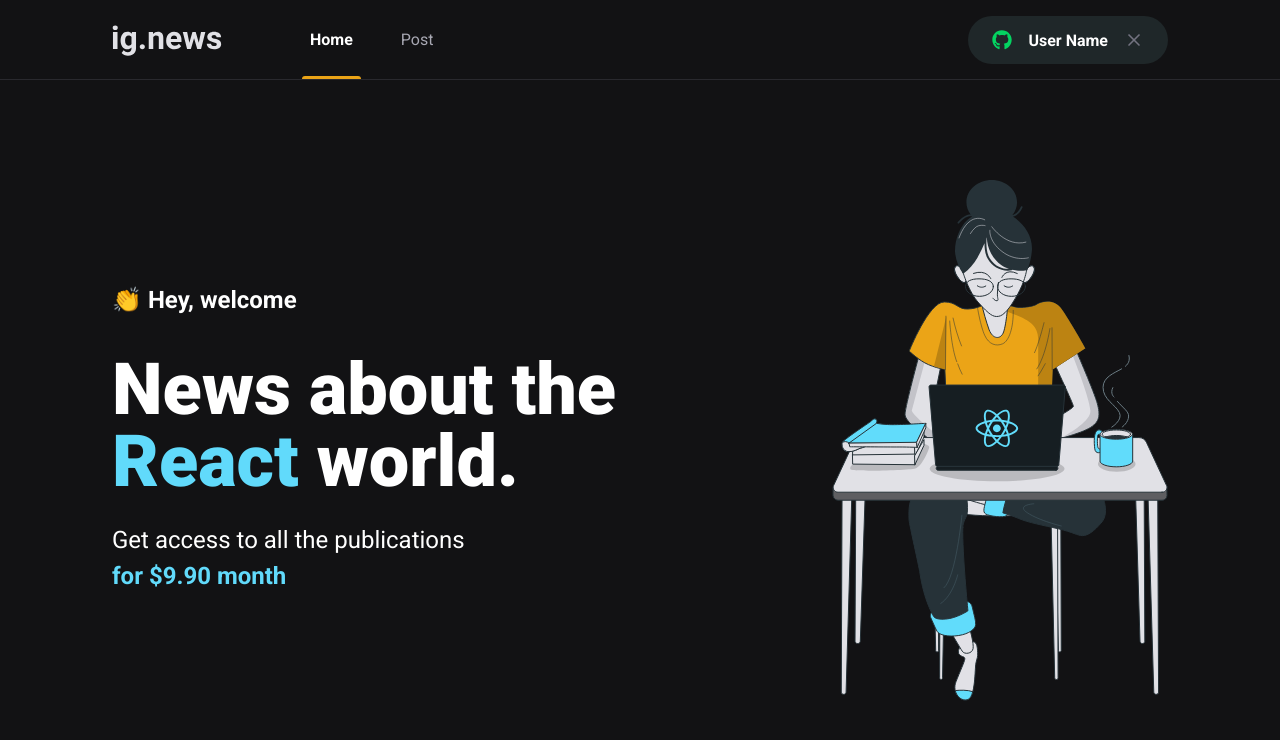
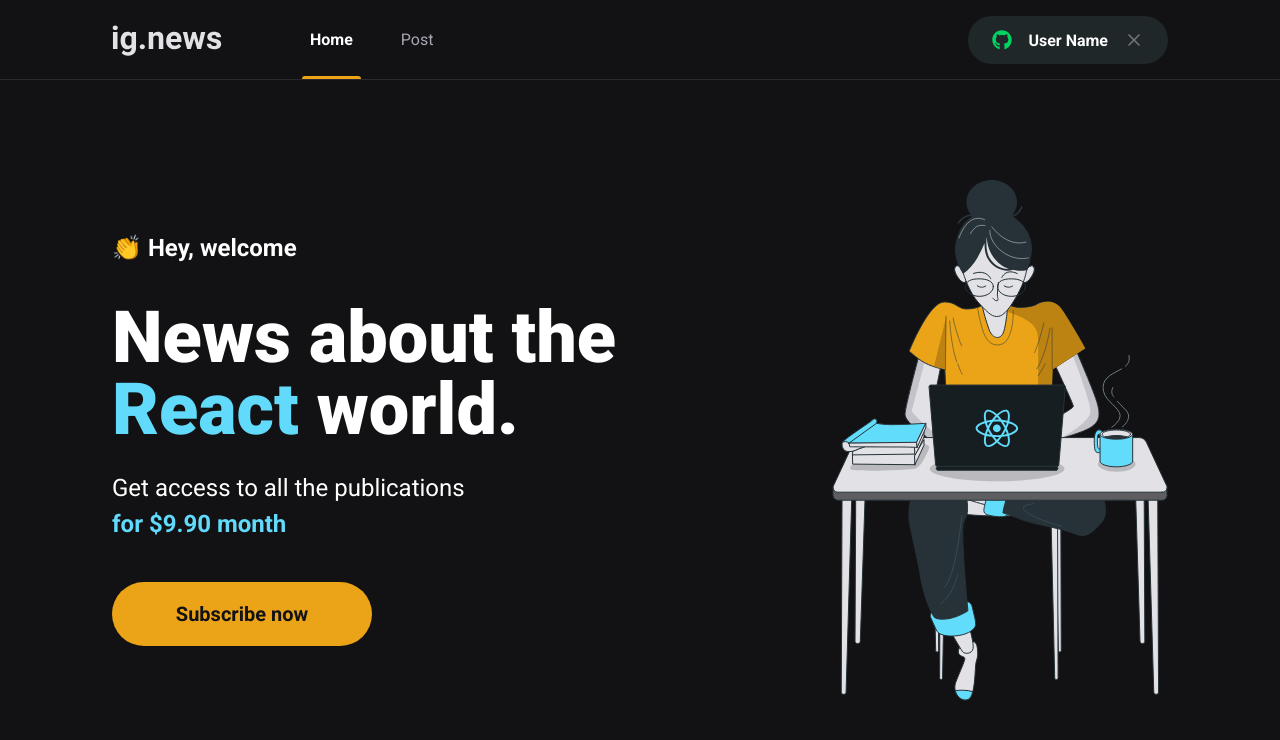
Before and after one commit to LuisRuediger/IG.News, a Next.js app: page / in a window 1280 px wide. Shown: the top 740 px of the page. Built offline with nearby package versions, Linux system fonts and the light colour scheme.

Commit message:
SubscribeButton component

```diff
--- /dev/null
+++ b/src/components/SubscribeButton/index.tsx
@@ -0,0 +1,12 @@
+import styles from './styles.module.scss'
+
+export function SubscribeButton() {
+  return (
+    <button
+      type="button"
+      className={styles.subscribeButton}
+    >
+      Subscribe now
+    </button>
+  )
+}
--- /dev/null
+++ b/src/components/SubscribeButton/styles.module.scss
@@ -0,0 +1,20 @@
+.subscribeButton {
+  width: 260px;
+  height: 4rem;
+  border: 0;
+  border-radius: 2rem;
+  background: var(--yellow-500);
+  color: var(--gray-900);
+  font-size: 1.25rem;
+  font-weight: bold;
+
+  display: flex;
+  align-items: center;
+  justify-content: center;
+
+  transition: filter 0.2s;
+
+  &:hover {
+    filter: brightness(0.8)
+  }
+}
--- a/src/pages/home.module.scss
+++ b/src/pages/home.module.scss
@@ -39,5 +39,9 @@
     }
   }
 
+  button {
+    margin-top: 2.5rem;
+  }
+
 
 }
--- a/src/pages/index.tsx
+++ b/src/pages/index.tsx
@@ -2,6 +2,7 @@ import React from "react";
 import Head from 'next/head'
 
 import styles from './home.module.scss'
+import { SubscribeButton } from "../components/SubscribeButton";
 
 export default function Home() {
   return (
@@ -17,6 +18,7 @@ export default function Home() {
             Get access to all the publications <br />
             <span>for $9.90 month</span>
           </p>
+          <SubscribeButton/>
         </section>
 
         <img src="/images/avatar.svg" alt="girl coding" />
```
Lines whose indentation alone changed are shown as unchanged.
